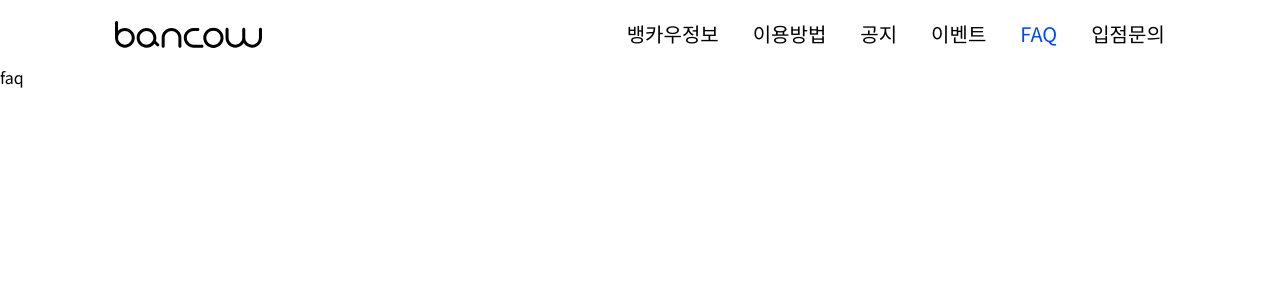
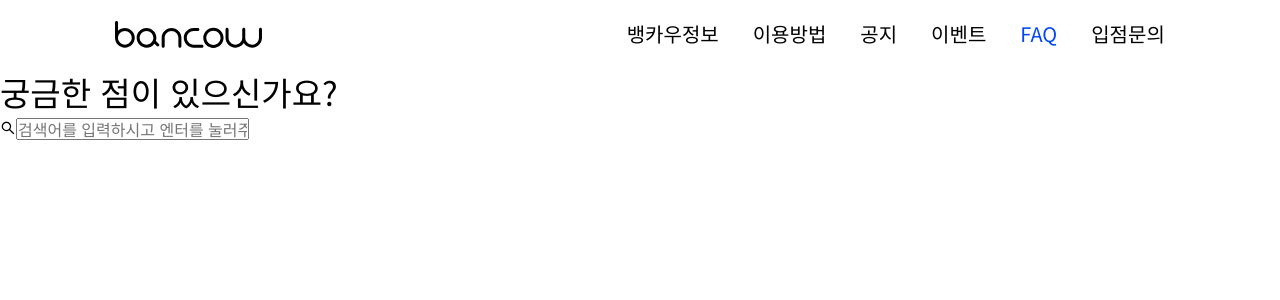
Before and after one commit to iamidlek/bancow-client, a Next.js app: page /faq in a window 1280 px wide. Shown: the top 300 px of the page. Built offline with nearby package versions, Linux system fonts and the light colour scheme.

Commit message:
feat: Add text, search bar

```diff
--- a/src/pages/faq/index.tsx
+++ b/src/pages/faq/index.tsx
@@ -1,7 +1,24 @@
-import React from "react";
+import React from 'react';
+import { AiOutlineSearch } from 'react-icons/ai';
+import { HeadLine4 } from '../../common/typography';
 
 const Faq = () => {
-  return <div>faq</div>;
+  return (
+    <div>
+      <section>
+        <HeadLine4>궁금한 점이 있으신가요?</HeadLine4>
+        <form>
+          <AiOutlineSearch />
+          <label htmlFor='keyword'></label>
+          <input
+            type='text'
+            id='keyword'
+            placeholder='검색어를 입력하시고 엔터를 눌러주세요.'
+          />
+        </form>
+      </section>
+    </div>
+  );
 };
 
 export default Faq;
```
